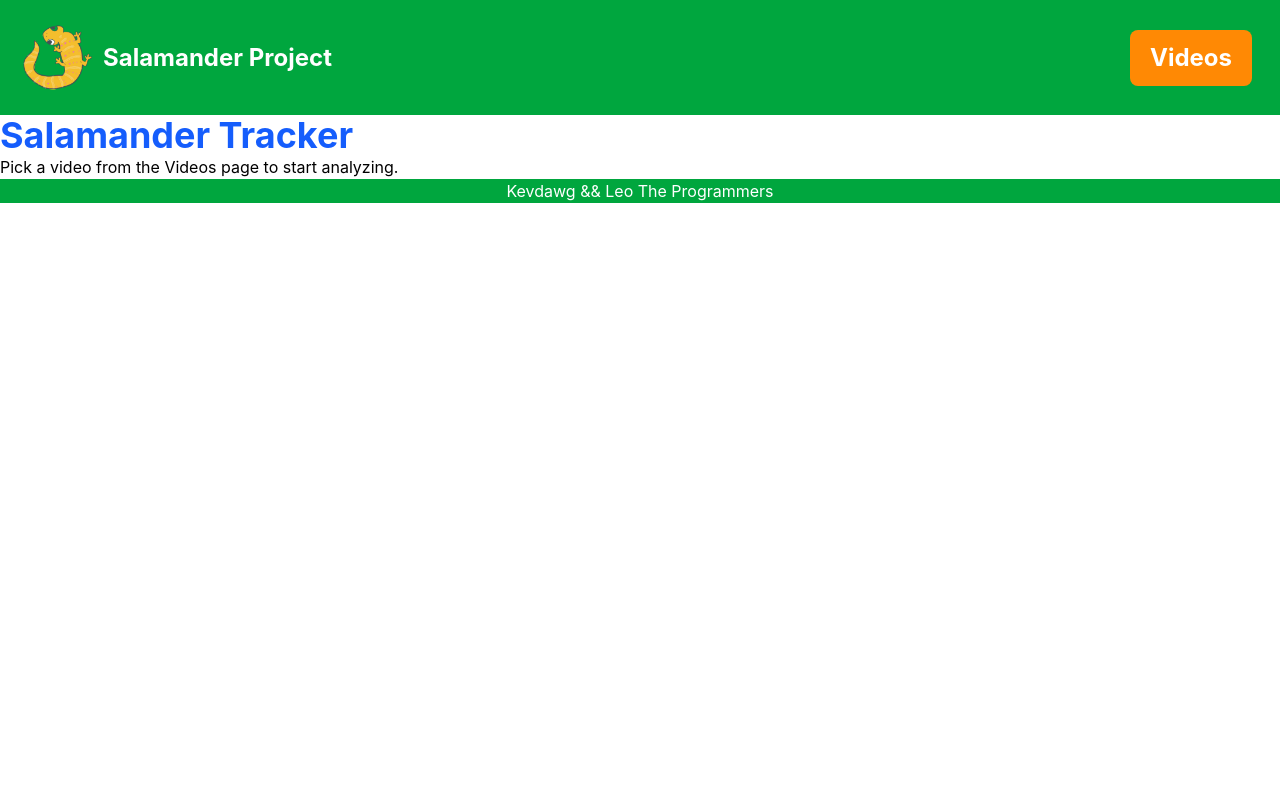
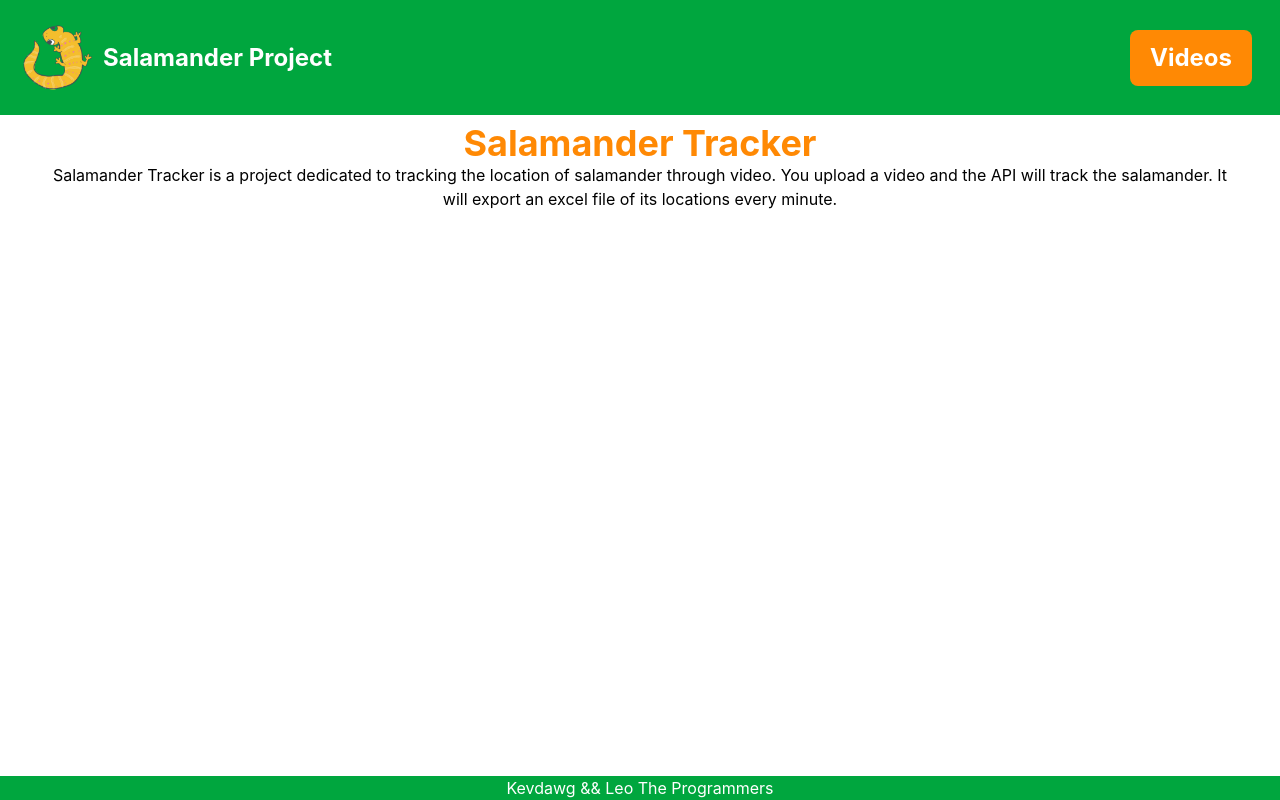
Before and after one commit to leoraggy/salamander-project, a React (Vite) app: page / in a window 1280 px wide. Built offline with nearby package versions, Linux system fonts and the light colour scheme.

Commit message:
Added banana

```diff
--- a/src/App.jsx
+++ b/src/App.jsx
@@ -7,14 +7,18 @@ import Footer from "./components/Footer";
 
 export default function App() {
   return (
-    <>
+    <div className="flex flex-col min-h-screen">
       <TopNavBar />
-      <Routes>
-        <Route path="/" element={<Home />} />
-        <Route path="/videos" element={<Videos />} />
-        <Route path="/preview/:filename" element={<Preview />} />
-      </Routes>
+
+      <main className="grow">
+        <Routes>
+          <Route path="/" element={<Home />} />
+          <Route path="/videos" element={<Videos />} />
+          <Route path="/preview/:filename" element={<Preview />} />
+        </Routes>
+      </main>
+
       <Footer />
-    </>
+    </div>
   );
 }
--- a/src/components/TopNavBar.jsx
+++ b/src/components/TopNavBar.jsx
@@ -6,16 +6,16 @@ function TopNavBar() {
       <div>
         <Link to="/" className="flex">
           <img src="./logo.png" alt="Logo of Salamander" width={75} />
-          <p className="flex justify-center items-center text-white text-2xl pl-2 font-bold">
+          <p className="flex justify-center items-center text-white text-2xl pl-2 font-bold  hover:text-orange-400">
             Salamander Project
           </p>
         </Link>
       </div>
-      <div className="bg-orange-400 py-3 px-5 rounded-lg mr-2">
-        <Link to="/videos">
+      <Link to="/videos">
+        <div className="bg-orange-400 py-3 px-5 rounded-lg mr-2 hover:bg-orange-500">
           <p className="text-white text-2xl font-bold">Videos</p>
-        </Link>
-      </div>
+        </div>
+      </Link>
     </nav>
   );
 }
--- a/src/pages/Home.jsx
+++ b/src/pages/Home.jsx
@@ -1,8 +1,14 @@
 export default function Home() {
   return (
     <div>
-      <h1 className="text-4xl font-bold text-blue-600">Salamander Tracker</h1>
-      <p>Pick a video from the Videos page to start analyzing.</p>
+      <h1 className="text-4xl font-bold  text-orange-400 text-center mt-2">
+        Salamander Tracker
+      </h1>
+      <p className="text-center mx-10">
+        Salamander Tracker is a project dedicated to tracking the location of
+        salamander through video. You upload a video and the API will track the
+        salamander. It will export an excel file of its locations every minute.
+      </p>
     </div>
   );
 }
```
